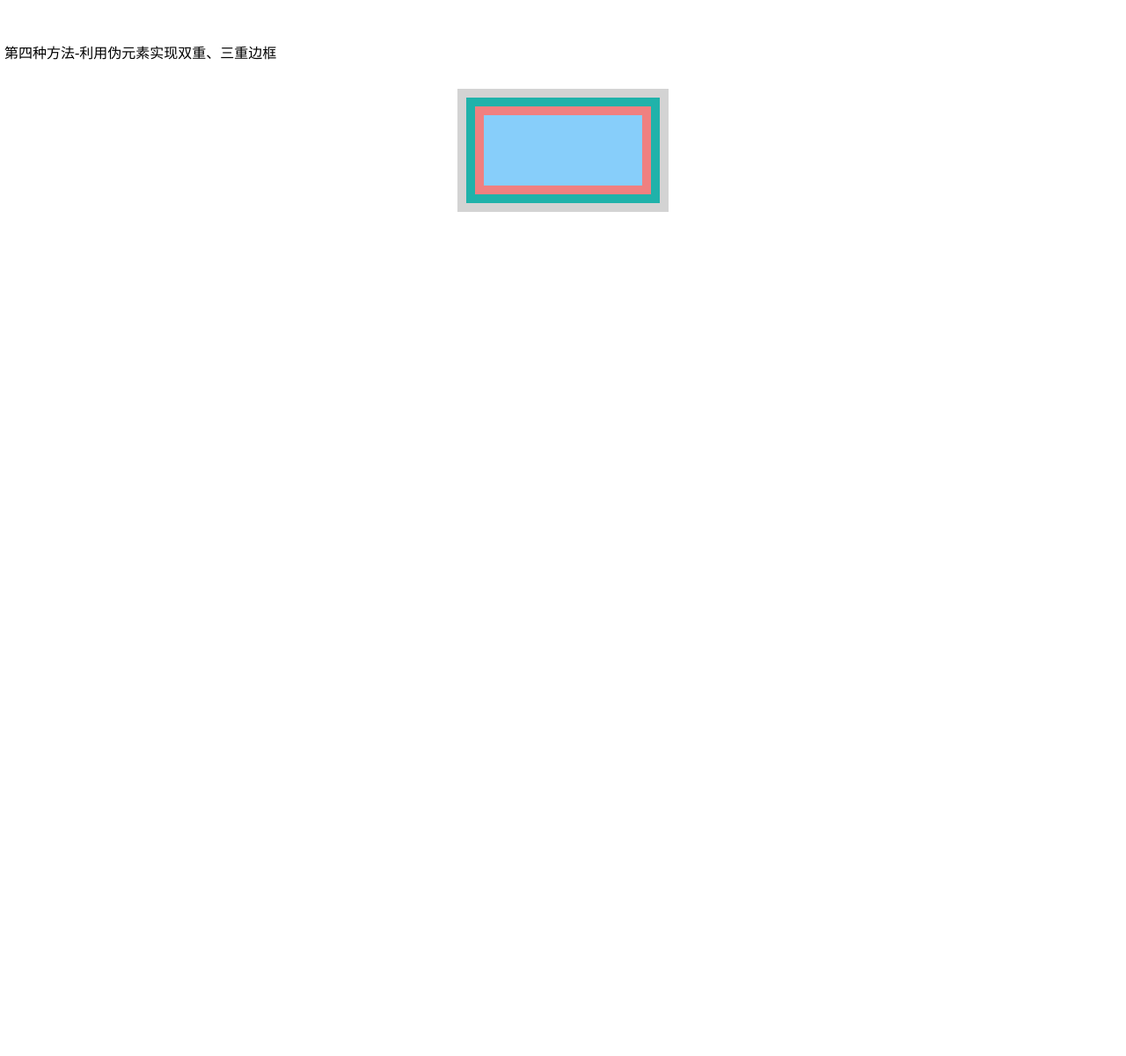
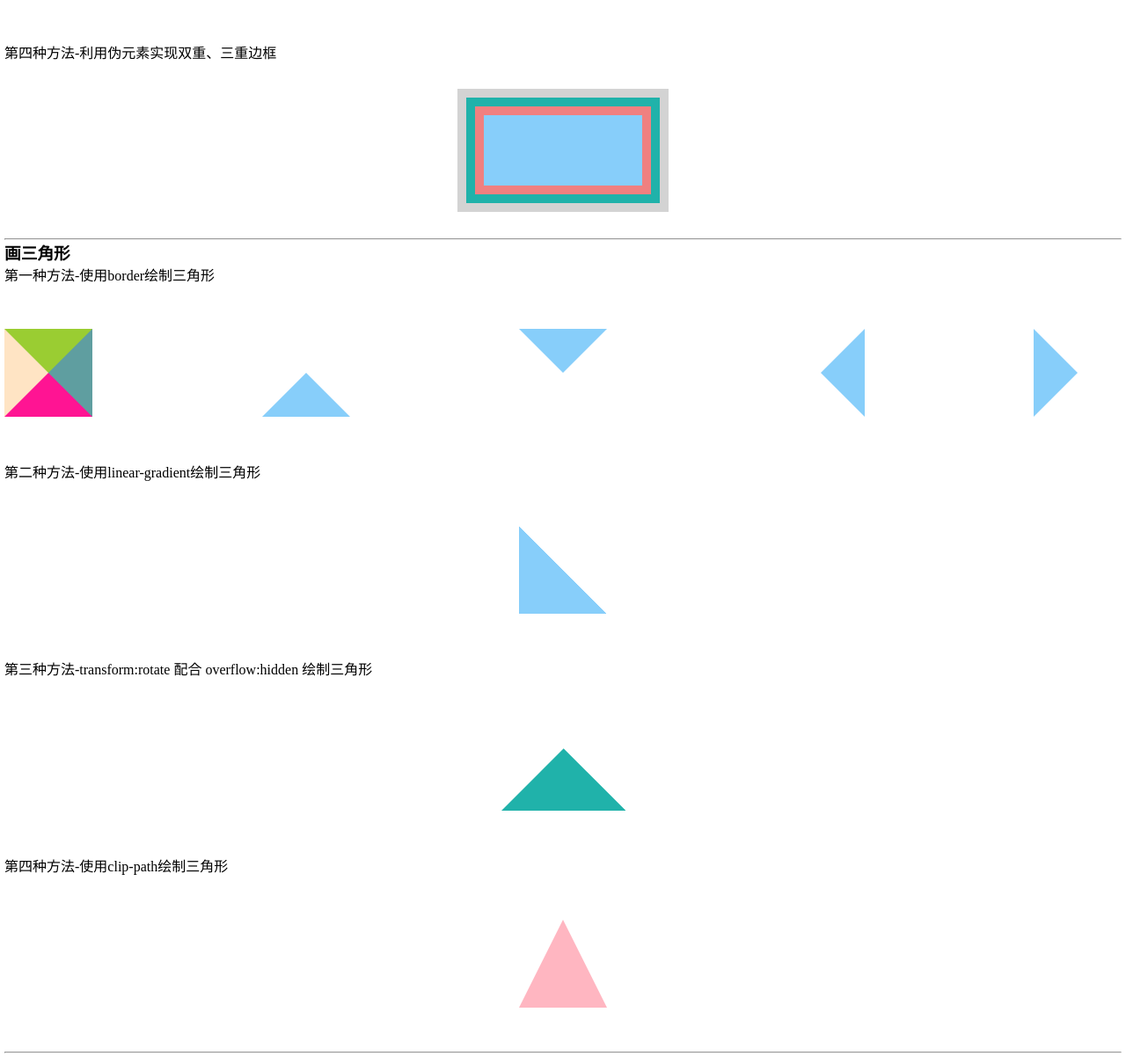
Before and after one commit to Untitled877/practice-1, a website: page CSS/demo1.html in a window 1280 px wide. Shown: the part 681-1882 px from the top of the page at 88% size. Before the commit the page ends 952 px from the top, so only its background shows below. Drawn offline with Linux system fonts and the light colour scheme.

Commit message:
feat: 三角形的几种实现方法

```diff
--- a/CSS/demo1.css
+++ b/CSS/demo1.css
@@ -68,3 +68,66 @@ body {
     bottom: -30px;
     border: 10px solid lightgrey;
 }
+.triangle-wrapper {
+    margin: 50px auto;
+    display: flex;
+    justify-content: space-between;
+}
+.triangle-wrapper > div {
+    width: 0;
+    height: 0;
+}
+.triangle1 {
+    border-top: 50px solid yellowgreen;
+    border-bottom: 50px solid deeppink;
+    border-left: 50px solid bisque;
+    border-right: 50px solid cadetblue;
+}
+.top-triangle {
+    border: 50px solid transparent;
+    border-bottom: 50px solid lightskyblue;
+}
+.bottom-triangle {
+    border: 50px solid transparent;
+    border-top: 50px solid lightskyblue;
+}
+.left-triangle {
+    border: 50px solid transparent;
+    border-right: 50px solid lightskyblue;
+}
+.right-triangle {
+    border: 50px solid transparent;
+    border-left: 50px solid lightskyblue;
+}
+.triangle2 {
+    margin: 50px auto;
+    width: 100px;
+    height: 100px;
+    background: linear-gradient(45deg, lightskyblue, lightskyblue 50%, transparent 50%, transparent 100%);
+}
+.triangle3 {
+    width: 141px;
+    height: 100px;
+    position: relative;
+    overflow: hidden;
+    margin: 50px auto;
+}
+.triangle3:before {
+    content: '';
+    position: absolute;
+    top: 0;
+    left: 0;
+    right: 0;
+    bottom: 0;
+    background: lightseagreen;
+    transform-origin: left bottom;
+    transform: rotate(45deg);
+}
+/*https://www.html.cn/tool/css-clip-path/*/
+.triangle4 {
+    width: 100px;
+    height: 100px;
+    margin: 50px auto;
+    background: lightpink;
+    clip-path: polygon(50% 0%, 0% 100%, 100% 100%);
+}
--- a/CSS/demo1.html
+++ b/CSS/demo1.html
@@ -21,6 +21,23 @@
         <p>第四种方法-利用伪元素实现双重、三重边框</p>
         <div class="box4"></div>
     </div>
-
+    <hr>
+    <h3>画三角形</h3>
+    <p>第一种方法-使用border绘制三角形</p>
+    <div class="triangle-wrapper">
+        <div class="triangle1"></div>
+        <div class="top-triangle"></div>
+        <div class="bottom-triangle"></div>
+        <div class="left-triangle"></div>
+        <div class="right-triangle"></div>
+    </div>
+    <p>第二种方法-使用linear-gradient绘制三角形</p>
+    <div class="triangle2"></div>
+    <p>第三种方法-transform:rotate 配合 overflow:hidden 绘制三角形</p>
+    <div class="triangle3"></div>
+    <p>第四种方法-使用clip-path绘制三角形</p>
+    <div class="triangle4"></div>
+    <hr>
+    <div class="card"></div>
 </body>
 </html>
--- /dev/null
+++ b/commitlint.config.js
@@ -0,0 +1 @@
+module.exports = {extends: ["@commitlint/config-conventional"]};
```
Also changed, not shown: package.json (added, +12 -0 lines), 2 other files.
